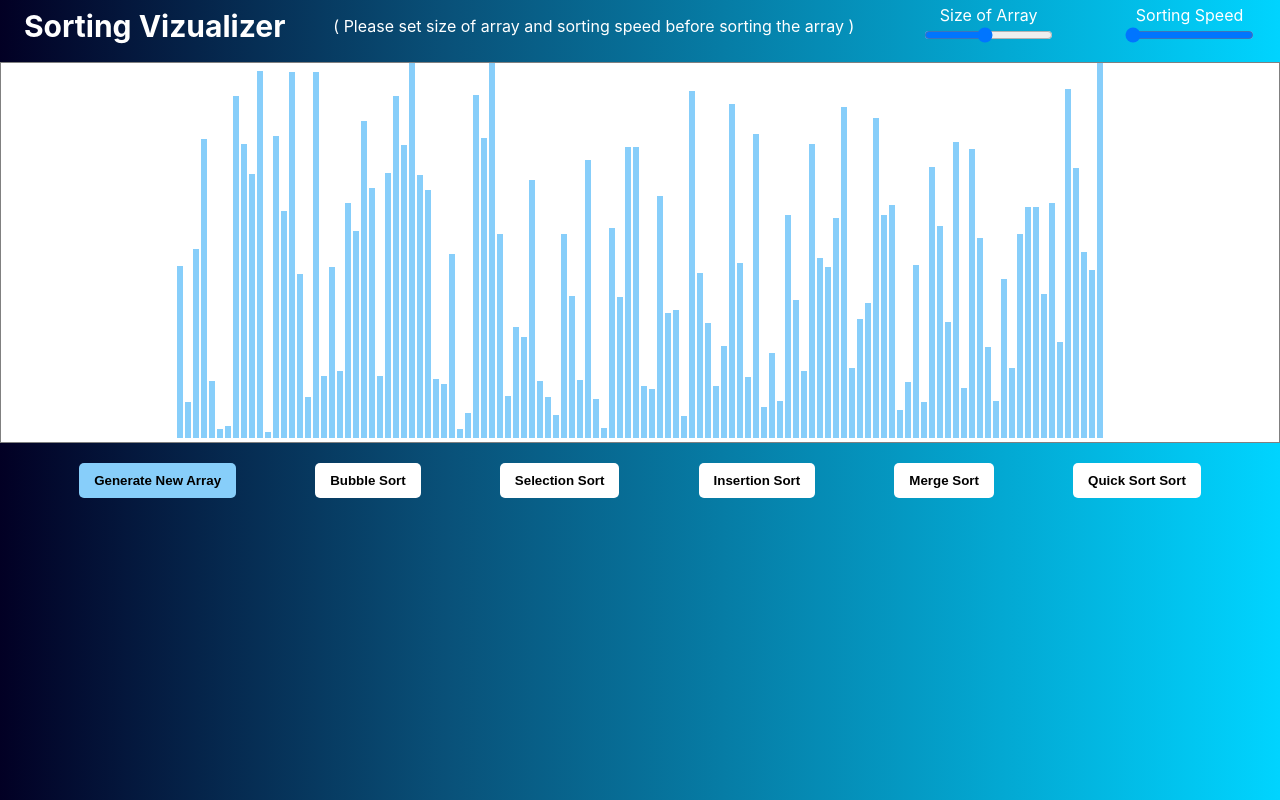
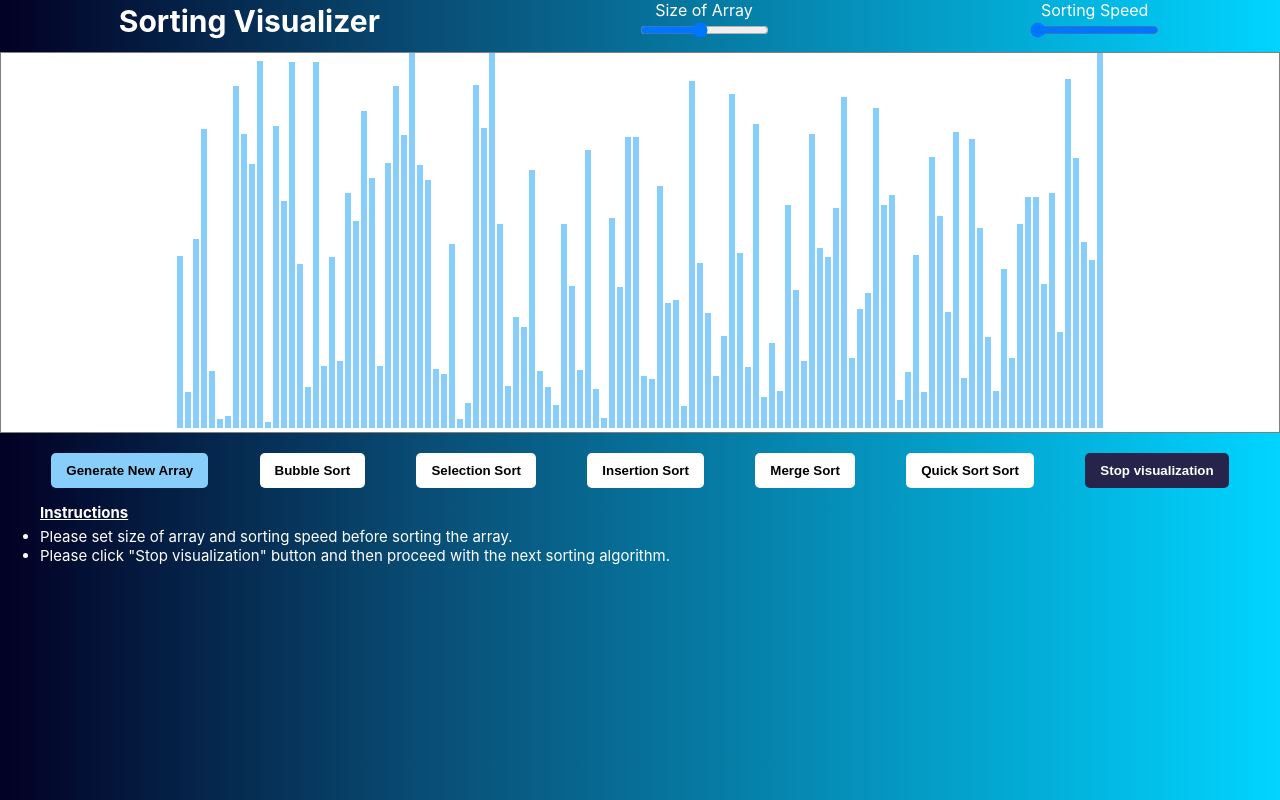
Before and after one commit to Venkat1402/Array_Sorting_Visualizer, a React (Create React App) app: page / in a window 1280 px wide. Built offline with nearby package versions, Linux system fonts and the light colour scheme.

Commit message:
Updated stylings and spellings

```diff
--- a/public/index.html
+++ b/public/index.html
@@ -24,7 +24,7 @@
       work correctly both with client-side routing and a non-root public URL.
       Learn how to configure a non-root public URL by running `npm run build`.
     -->
-    <title>React App</title>
+    <title>Sorting Visualizer</title>
   </head>
   <body>
     <noscript>You need to enable JavaScript to run this app.</noscript>
--- a/src/App.js
+++ b/src/App.js
@@ -1,10 +1,10 @@
 import "./App.css";
-import SortingVizualizer from "./SortingVizualizer/SortingVizualizer";
+import SortingVisualizer from "./SortingVisualizer/SortingVisualizer";
 
 function App() {
   return (
     <div className="App">
-      <SortingVizualizer />
+      <SortingVisualizer />
     </div>
   );
 }
--- a/src/SortingVizualizer/SortingVizualizer.css
+++ b/src/SortingVisualizer/SortingVisualizer.css
@@ -1,12 +1,24 @@
-body {
-  background: rgb(2, 0, 36);
+html {
+  text-align: center;
+  min-height: 100%;
+  min-width: 1024px;
   background: linear-gradient(
     90deg,
     rgba(2, 0, 36, 1) 0%,
     rgba(9, 81, 121, 1) 35%,
     rgba(0, 212, 255, 1) 100%
   );
-  width: 100%;
+  background-size: cover;
+}
+body {
+  min-width: 1024px;
+  background: linear-gradient(
+    90deg,
+    rgba(2, 0, 36, 1) 0%,
+    rgba(9, 81, 121, 1) 35%,
+    rgba(0, 212, 255, 1) 100%
+  );
+  /* background-repeat: no-repeat; */
 }
 .array-container {
   background-color: white;
@@ -51,6 +63,9 @@ body {
 }
 .navText {
   color: White;
+  text-align: start;
+  font-size: 15px;
+  align-items: center;
 }
 
 /* rotating the range bar as we need max at start and min at end */
@@ -67,6 +82,15 @@ body {
   border-radius: 5px;
   cursor: pointer;
 }
+.stop-animation-button {
+  background-color: rgb(38, 36, 75);
+  padding: 10px 15px;
+  color: white;
+  font-weight: 550;
+  border: none;
+  border-radius: 5px;
+  cursor: pointer;
+}
 .sort-button {
   background-color: white;
   padding: 10px 15px;
@@ -76,19 +100,3 @@ body {
   border-radius: 5px;
   cursor: pointer;
 }
-
-/* media Queries */
-
-/* On screens that are 992px wide or less, go from four columns to two columns */
-@media screen and (max-width: 1000px) {
-  .navText {
-    color: white;
-    font-size: 15px;
-    align-items: center;
-  }
-}
-@media screen and (max-width: 715px) {
-  .navText {
-    display: none;
-  }
-}
--- a/src/SortingVizualizer/SortingVizualizer.jsx
+++ b/src/SortingVisualizer/SortingVisualizer.jsx
@@ -5,10 +5,10 @@ import BubbleSortAnimations from "../Algorithms/BubbleSort";
 import SelectionSortAnimations from "../Algorithms/SelectionSort";
 import InsertionSortAnimations from "../Algorithms/InsertionSort";
 import QuickSortAnimations from "../Algorithms/QuickSort";
-import "./SortingVizualizer.css";
+import "./SortingVisualizer.css";
 
 ////////////////////////////////////////////////////////////////////////////////////////////////////////////////////////
-const SortingVizualizer = () => {
+const SortingVisualizer = () => {
   //Change this value for the speed of animations.
   const [ANIMATION_SPEED_MS, SET_ANIMATION_SPEED_MS] = useState(10);
 
@@ -211,12 +211,8 @@ const SortingVizualizer = () => {
   return (
     <>
       <div className="header">
-        <div className="title">Sorting Vizualizer</div>
+        <div className="title">Sorting Visualizer</div>
         {/* <div className="increment-bars-container"> */}
-        <p className="navText">
-          ( Please set size of array and sorting speed before sorting the array
-          )
-        </p>
         <div className="increment-bar-array">
           <label style={{ color: "white" }}>Size of Array</label>
           <br />
@@ -279,9 +275,29 @@ const SortingVizualizer = () => {
         <button className="sort-button" onClick={QuickSort}>
           Quick Sort Sort
         </button>
+        <button
+          className="stop-animation-button"
+          onClick={() => window.location.reload()}
+        >
+          Stop visualization
+        </button>
       </div>
+      <ul className="navText">
+        <div style={{ marginBottom: "5px" }}>
+          <b>
+            <u>Instructions</u>
+          </b>
+        </div>
+        <li>
+          Please set size of array and sorting speed before sorting the array.
+        </li>
+        <li>
+          Please click "Stop visualization" button and then proceed with the
+          next sorting algorithm.
+        </li>
+      </ul>
     </>
   );
 };
 
-export default SortingVizualizer;
+export default SortingVisualizer;
```
